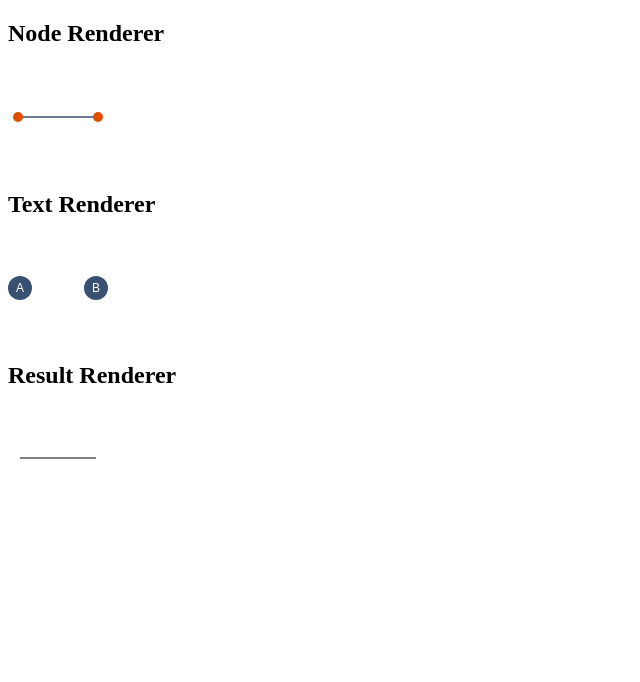
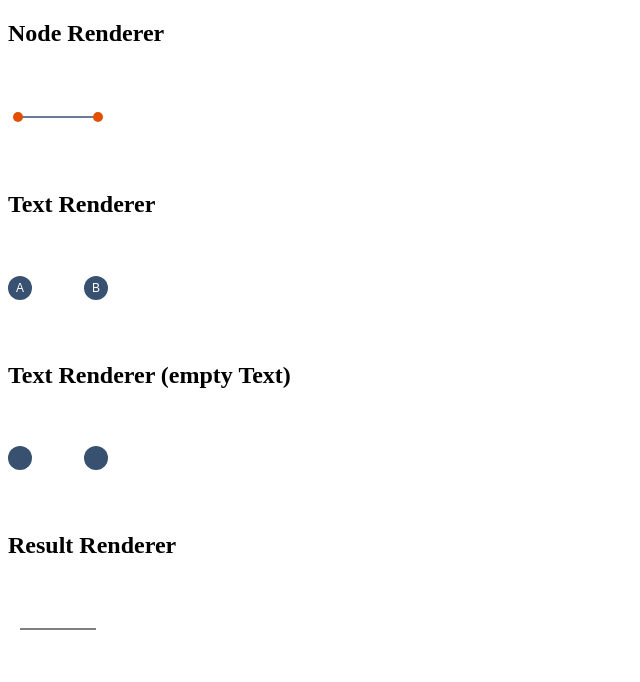
Before and after one commit to marcbreitung/problem-graph-visualisation, a website built with webpack: page index.html in a window 1280 px wide. Shown: the whole page, without its empty margins (0-640 px from the left). Built offline with Linux system fonts and the light colour scheme.

Commit message:
Update node_modules BUG: TextRenderer with empty label caused wrong output

```diff
--- a/index.html
+++ b/index.html
@@ -14,6 +14,11 @@
 <article>
     <h2>Text Renderer</h2>
     <canvas id="search-map-text" width="100" height="100"></canvas>
+</article>
+
+<article>
+    <h2>Text Renderer (empty Text)</h2>
+    <canvas id="search-map-text-empty" width="100" height="100"></canvas>
 </article>
 
 <article>
@@ -68,6 +73,27 @@
     canvasText.addLayer(textLayer);
     canvasText.update();
 
+    /* add and draw a text level */
+    let canvasEmptyText = new ProblemGraphVisualisation.Canvas({
+        element: document.getElementById('search-map-text-empty'),
+        height: 100,
+        width: 100
+    });
+    canvasEmptyText.rendererFactory.registerRenderer('text', ProblemGraphVisualisation.TextRenderer);
+
+    let emptyTextLayer = new ProblemGraphVisualisation.Layer('layer 02', {
+        type: 'text',
+        nodes: [
+            {label: '', position: {x: 12, y: 50}, childs: [{position: {x: 88, y: 50}, childs: []}]},
+            {label: '', position: {x: 88, y: 50}, childs: [{position: {x: 12, y: 50}, childs: []}]}
+        ],
+        textColor: '#ffffff',
+        nodeColor: '#385171',
+        nodeSize: 12,
+        textSize: 12
+    });
+    canvasEmptyText.addLayer(emptyTextLayer);
+    canvasEmptyText.update();
 
     /* add and draw a text level */
     let canvasResult = new ProblemGraphVisualisation.Canvas({
--- a/lib/Renderer/TextRenderer.js
+++ b/lib/Renderer/TextRenderer.js
@@ -9,16 +9,22 @@ export class TextRenderer {
         this.layer = layer;
 
         this.layer.nodes.forEach((node) => {
-            this.drawText(node);
+            this.drawCircle(node);
+            if (node.label) {
+                this.drawText(node);
+            }
         });
     }
 
-    drawText(node) {
+    drawCircle(node) {
         Circle.draw(this.context, {
             'color': this.layer.nodeColor,
             node,
             'size': this.layer.nodeSize
         });
+    }
+
+    drawText(node) {
         Text.draw(this.context, {
             'color': this.layer.textColor,
             node,
--- a/package.json
+++ b/package.json
@@ -21,13 +21,13 @@
   "devDependencies": {
     "babel-cli": "^6.26.0",
     "babel-core": "^6.26.0",
-    "babel-loader": "^7.1.2",
+    "babel-loader": "^7.1.4",
     "babel-preset-env": "^1.6.1",
     "babel-register": "^6.26.0",
     "canvas-prebuilt": "^1.6.5-prerelease.1",
     "chai": "^4.1.2",
     "coveralls": "^3.0.0",
-    "eslint": "^4.18.1",
+    "eslint": "^4.18.2",
     "eslint-config-standard": "^10.2.1",
     "eslint-loader": "^1.9.0",
     "eslint-plugin-import": "^2.9.0",
@@ -38,7 +38,7 @@
     "mocha": "^4.1.0",
     "mocha-lcov-reporter": "^1.3.0",
     "nyc": "^11.5.0",
-    "sinon": "^4.4.1",
+    "sinon": "^4.4.2",
     "uglifyjs-webpack-plugin": "^1.2.2",
     "webpack": "^3.11.0"
   }
--- a/test/Unit/Renderer/TextRendererTest.js
+++ b/test/Unit/Renderer/TextRendererTest.js
@@ -18,9 +18,11 @@ suite('TextRenderer', function () {
 
             let layer = new Layer('layer', {
                 'nodes': [{
+                    'label': 'A',
                     'position': {'x': 10, 'y': 10},
                     'childs': [{'position': {'x': 40, 'y': 40}}]
                 }, {
+                    'label': 'B',
                     'position': {'x': 10, 'y': 10},
                     'childs': [{'position': {'x': 40, 'y': 40}}]
                 }],
@@ -30,12 +32,44 @@ suite('TextRenderer', function () {
 
             let textRenderer = new TextRenderer();
 
+            let spyDrawCircle = sinon.spy(textRenderer, 'drawCircle');
             let spyDrawText = sinon.spy(textRenderer, 'drawText');
 
             textRenderer.renderLayer(context, layer);
 
+            assert.isTrue(spyDrawCircle.calledTwice);
             assert.isTrue(spyDrawText.calledTwice);
         });
+
+        test('should not render text if the label is empty', function () {
+            let dom = (new JSDOM(`<body><canvas id="search-map"></canvas></body>`));
+            let searchMap = dom.window.document.getElementById('search-map');
+            let context = searchMap.getContext('2d');
+
+            let layer = new Layer('layer', {
+                'nodes': [{
+                    'position': {'x': 10, 'y': 10},
+                    'childs': [{'position': {'x': 40, 'y': 40}}]
+                }, {
+                    'label': '',
+                    'position': {'x': 10, 'y': 10},
+                    'childs': [{'position': {'x': 40, 'y': 40}}]
+                }],
+                'nodeColor': '#e34f00',
+                'lineColor': '#385171'
+            });
+
+            let textRenderer = new TextRenderer();
+
+            let spyDrawCircle = sinon.spy(textRenderer, 'drawCircle');
+            let spyDrawText = sinon.spy(textRenderer, 'drawText');
+
+            textRenderer.renderLayer(context, layer);
+
+            assert.isTrue(spyDrawCircle.calledTwice);
+            assert.isTrue(spyDrawText.notCalled);
+        });
+
     });
 
 });
```
Also changed, not shown: dist/problem-graph-visualisation.min.js, dist/problem-graph-visualisation.node.min.js, 1 other file.
